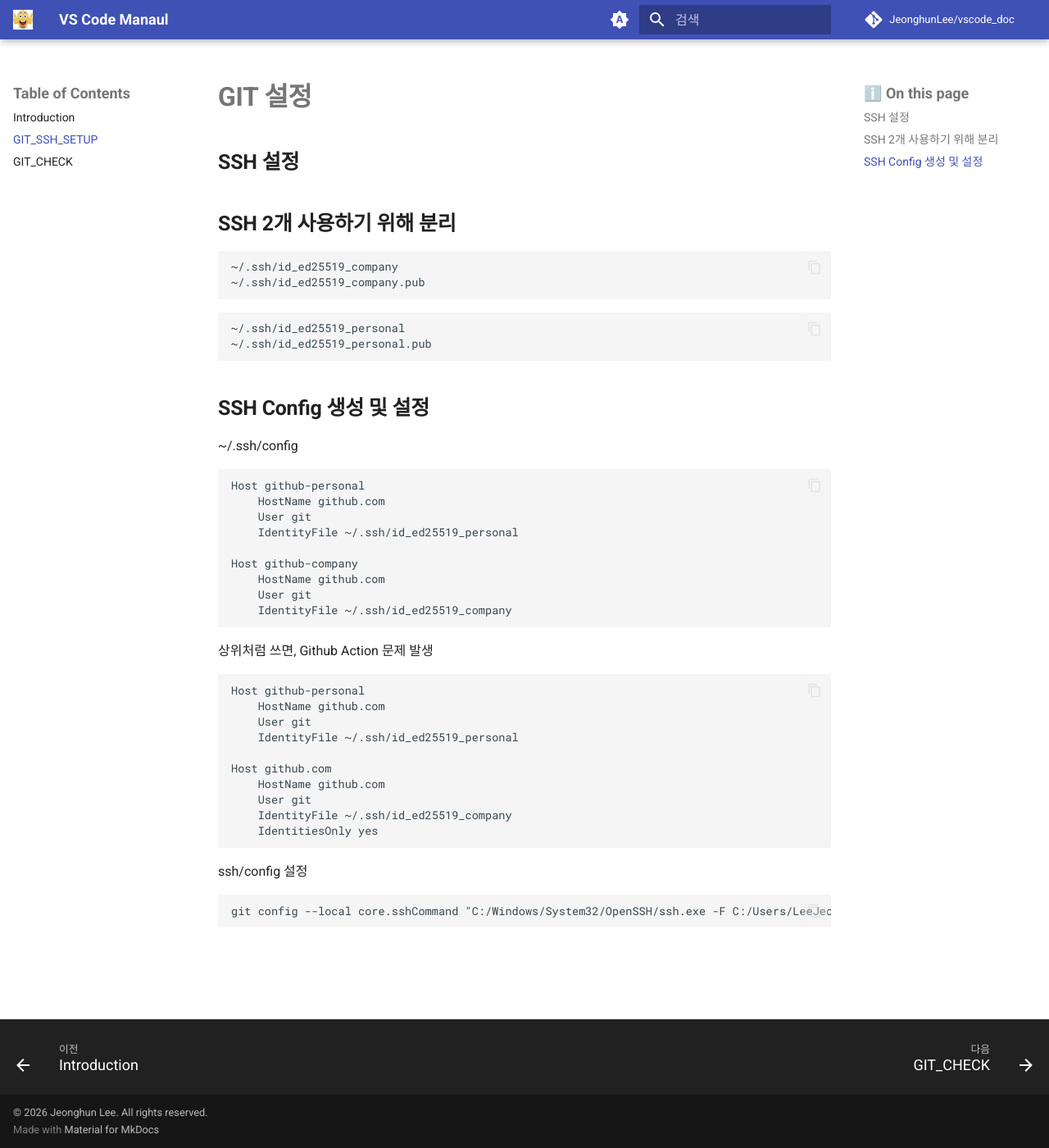
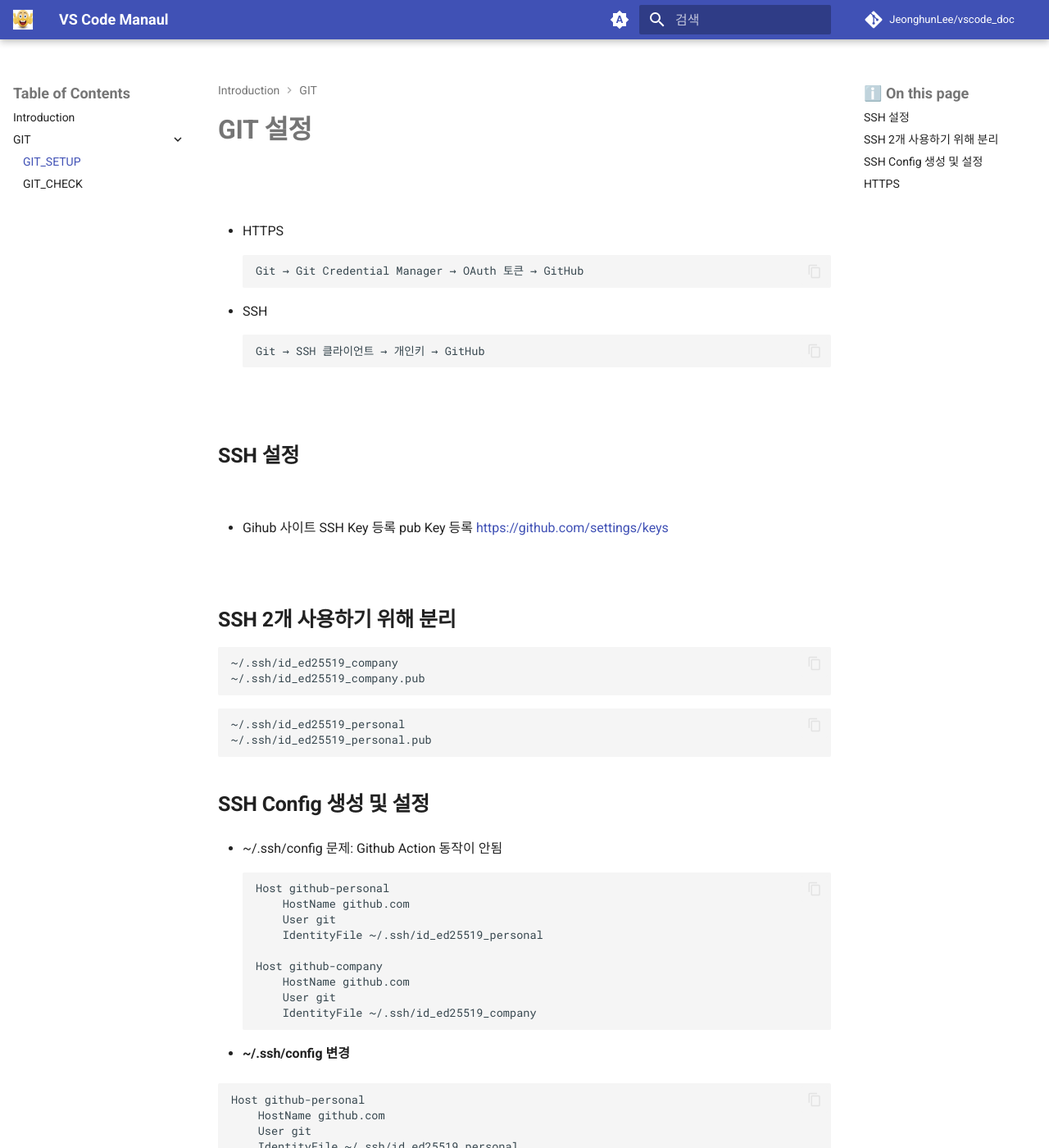
Before and after one commit to JeonghunLee/vscode_doc, an MkDocs documentation site: the page built from docs/git_management.md, in a window 1280 px wide and 1400 px high. Shown: the whole window at 82% size. Built offline with MkDocs 1.6.1 and Material for MkDocs 9.7.7, drawn with Linux system fonts in a browser that asks for light colours; comment, search, counter and statistics services are not loaded; some of the changed text lies outside the part shown.

Commit message:
Add git_management.md for SSH and HTTPS setup instructions

````diff
--- a/docs/git_ssh.md
+++ b/docs/git_management.md
@@ -1,7 +1,29 @@
 # GIT 설정
+
+<br/>
+
+* HTTPS
+```
+Git → Git Credential Manager → OAuth 토큰 → GitHub
+```
+
+
+* SSH
+```
+Git → SSH 클라이언트 → 개인키 → GitHub
+```
+<br/>
 
 ## SSH 설정
 
+<br/>
+
+* Gihub 사이트 SSH Key 등록
+pub Key 등록
+https://github.com/settings/keys
+
+
+<br/>
 
 ## SSH 2개 사용하기 위해 분리
 
@@ -18,8 +40,9 @@
 
 ## SSH Config 생성 및 설정
 
-~/.ssh/config
 
+* ~/.ssh/config
+문제: Github Action 동작이 안됨
 ```
 Host github-personal
     HostName github.com
@@ -32,7 +55,8 @@ Host github-company
     IdentityFile ~/.ssh/id_ed25519_company
 ```
 
-상위처럼 쓰면, Github Action 문제 발생
+* **~/.ssh/config 변경**
+
 ```
 Host github-personal
     HostName github.com
@@ -51,3 +75,11 @@ ssh/config 설정
 ```
 git config --local core.sshCommand "C:/Windows/System32/OpenSSH/ssh.exe -F C:/Users/LeeJeongHun/.ssh/config"
 ```
+
+## HTTPS
+
+
+
+```
+git credential-manager github logout "Jeonghun-DYNE"
+```
--- a/mkdocs.yaml
+++ b/mkdocs.yaml
@@ -11,9 +11,9 @@ repo_name: JeonghunLee/vscode_doc
 
 nav:
   - Introduction: index.md
-
-  - GIT_SSH_SETUP: git_ssh.md
-  - GIT_CHECK: git_check.md
+  - GIT:
+    - GIT_SETUP: git_management.md
+    - GIT_CHECK: git_check.md
 
 
 plugins:
````
